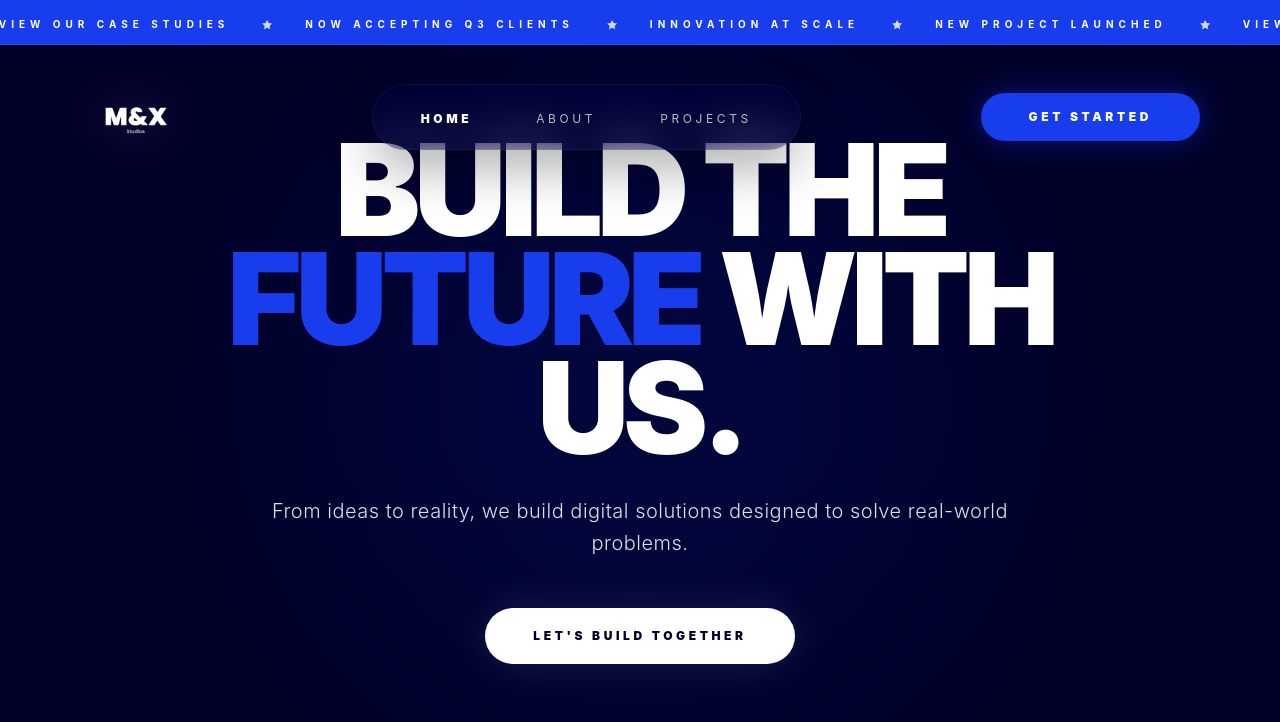
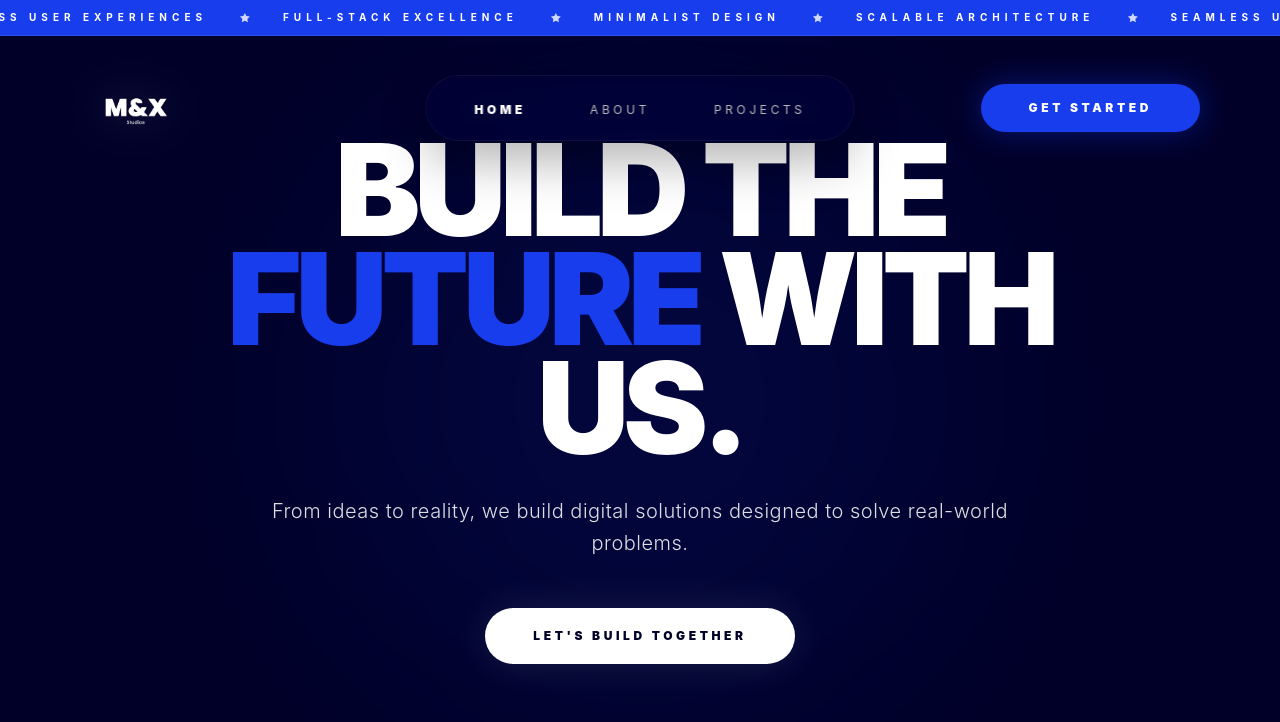
Before and after one commit to maxycagne/M-X_Studio, a React (Vite) app in the folder mxwebsite/: page / in a window 1280 px wide. Shown: the top 722 px of the page. Built offline with nearby package versions, Linux system fonts and the light colour scheme.

Commit message:
feat: enhance header marquee with additional items and improve layout responsiveness

```diff
--- a/mxwebsite/Components/Header.tsx
+++ b/mxwebsite/Components/Header.tsx
@@ -10,55 +10,59 @@ const Header: React.FC = () => {
 
   return (
     <header className="absolute top-0 left-0 right-0 z-50 font-sans">
-      <div className="w-full bg-[#173DED] py-2.5 overflow-hidden whitespace-nowrap border-b border-white/10">
-        <div className="inline-block animate-marquee">
-          {[1, 2].map((i) => (
-            <span key={i} className="inline-flex items-center">
-              <span className="text-[10px] uppercase tracking-[0.5em] text-white font-bold px-8">
-                NEW PROJECT LAUNCHED
+      {/* 1. MOVING HEADLINE (MARQUEE) */}
+      {/* Added 'flex' to the parent wrapper */}
+      <div className="w-full bg-[#173DED] py-2.5 overflow-hidden border-b border-white/10 flex">
+        {/* FIX 1: Changed 'inline-block' to 'flex w-max' for exact mathematical width */}
+        <div className="flex w-max animate-marquee">
+          {/* FIX 2: Increased from [1, 2] to [1, 2, 3, 4] so it never runs out of text on wide screens */}
+          {[1, 2, 3, 4].map((i) => (
+            <div key={i} className="flex items-center">
+              <span className="text-[10px] uppercase tracking-[0.5em] text-white font-bold px-8 whitespace-nowrap">
+                MINIMALIST DESIGN
               </span>
               <svg
-                className="w-3 h-3 text-white fill-current opacity-80"
+                className="w-3 h-3 text-white fill-current opacity-80 shrink-0"
                 viewBox="0 0 24 24"
               >
                 <path d="M12 1.75l3.09 6.26L22 8.9l-5 4.87 1.18 6.88L12 17.4l-6.18 3.25L7 13.77l-5-4.87 6.91-.89L12 1.75z" />
               </svg>
 
-              <span className="text-[10px] uppercase tracking-[0.5em] text-white font-bold px-8">
-                VIEW OUR CASE STUDIES
+              <span className="text-[10px] uppercase tracking-[0.5em] text-white font-bold px-8 whitespace-nowrap">
+                SCALABLE ARCHITECTURE
               </span>
               <svg
-                className="w-3 h-3 text-white fill-current opacity-80"
+                className="w-3 h-3 text-white fill-current opacity-80 shrink-0"
                 viewBox="0 0 24 24"
               >
                 <path d="M12 1.75l3.09 6.26L22 8.9l-5 4.87 1.18 6.88L12 17.4l-6.18 3.25L7 13.77l-5-4.87 6.91-.89L12 1.75z" />
               </svg>
 
-              <span className="text-[10px] uppercase tracking-[0.5em] text-white font-bold px-8">
-                NOW ACCEPTING Q3 CLIENTS
+              <span className="text-[10px] uppercase tracking-[0.5em] text-white font-bold px-8 whitespace-nowrap">
+                SEAMLESS USER EXPERIENCES
               </span>
-
               <svg
-                className="w-3 h-3 text-white fill-current opacity-80"
+                className="w-3 h-3 text-white fill-current opacity-80 shrink-0"
                 viewBox="0 0 24 24"
               >
                 <path d="M12 1.75l3.09 6.26L22 8.9l-5 4.87 1.18 6.88L12 17.4l-6.18 3.25L7 13.77l-5-4.87 6.91-.89L12 1.75z" />
               </svg>
 
-              <span className="text-[10px] uppercase tracking-[0.5em] text-white font-bold px-8">
-                INNOVATION AT SCALE
+              <span className="text-[10px] uppercase tracking-[0.5em] text-white font-bold px-8 whitespace-nowrap">
+                FULL-STACK EXCELLENCE
               </span>
               <svg
-                className="w-3 h-3 text-white fill-current opacity-80"
+                className="w-3 h-3 text-white fill-current opacity-80 shrink-0"
                 viewBox="0 0 24 24"
               >
                 <path d="M12 1.75l3.09 6.26L22 8.9l-5 4.87 1.18 6.88L12 17.4l-6.18 3.25L7 13.77l-5-4.87 6.91-.89L12 1.75z" />
               </svg>
-            </span>
+            </div>
           ))}
         </div>
       </div>
-      <div className="flex items-center justify-between px-10 md:px-20 py-4">
+
+      <div className="relative flex items-center justify-between px-10 md:px-20 py-4">
         <Link to="/" className="group flex items-center shrink-0">
           <img
             src={logoWhite}
@@ -67,7 +71,7 @@ const Header: React.FC = () => {
           />
         </Link>
 
-        <nav className="hidden lg:block border border-white/5 bg-[#000051]/20 backdrop-blur-xl rounded-full px-12 py-5 shadow-[0_20px_50px_rgba(0,0,0,0.3)]">
+        <nav className="hidden lg:block absolute left-1/2 top-1/2 -translate-x-1/2 -translate-y-1/2 border border-white/5 bg-[#000051]/20 backdrop-blur-xl rounded-full px-12 py-5 shadow-[0_20px_50px_rgba(0,0,0,0.3)]">
           <ul className="flex gap-16 m-0 p-0 list-none items-center">
             <li className="relative group">
               <NavLink to="/" className={navLinkClasses}>
@@ -90,6 +94,7 @@ const Header: React.FC = () => {
           </ul>
         </nav>
 
+        {/* CTA Button */}
         <div className="shrink-0">
           <Link
             to="/get-started"
```
